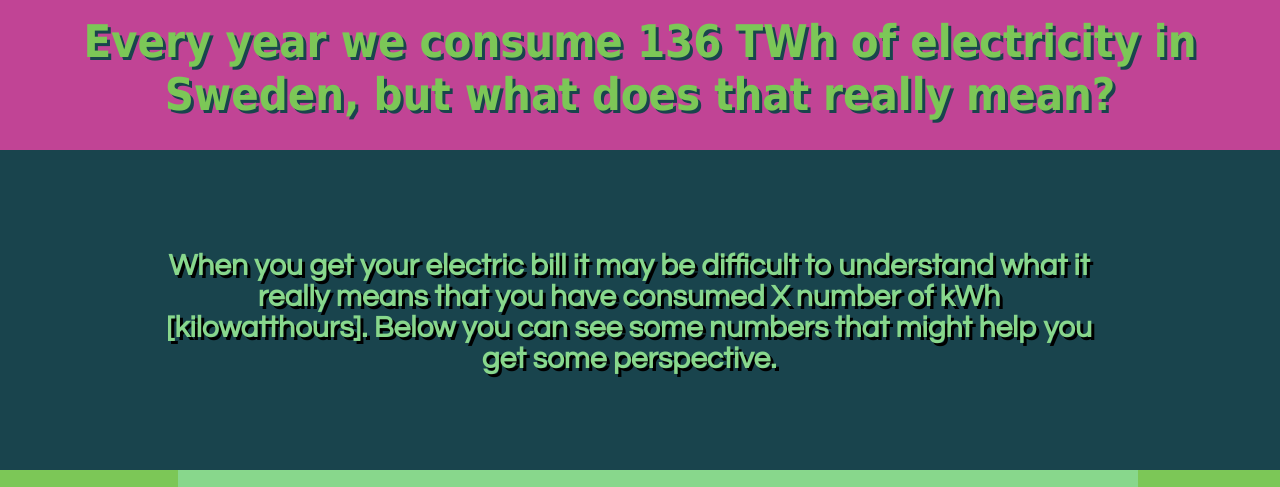
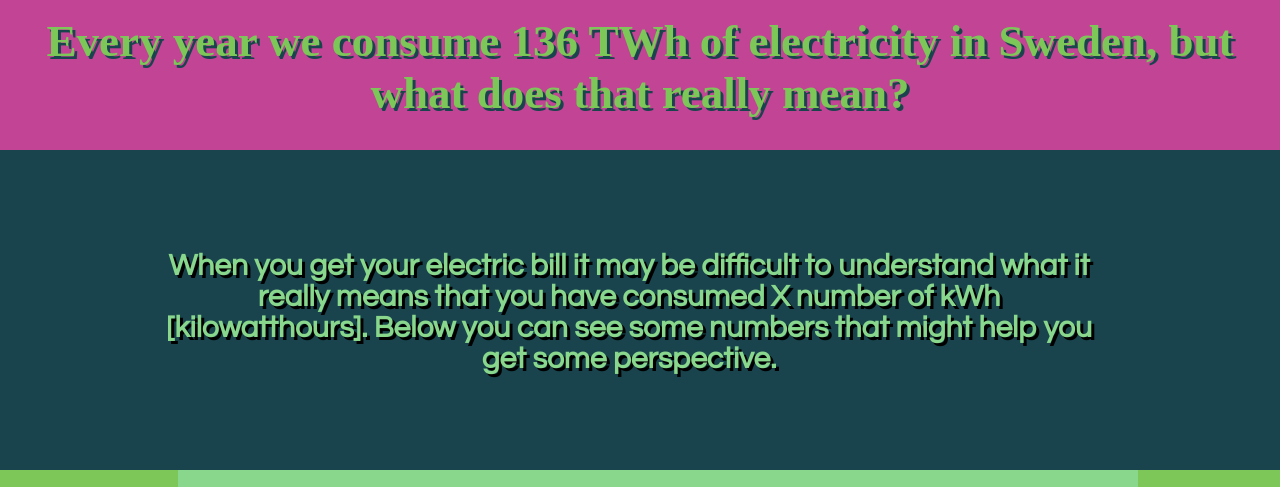
Before and after one commit to AngelicaRuth/EnergyConsumption.github.io, a plain HTML site: page index.html in a window 1280 px wide. Shown: the top 487 px of the page. Drawn offline with nearby package versions, Linux system fonts and the light colour scheme.

Commit message:
Update stylesheet.css

```diff
--- a/stylesheet.css
+++ b/stylesheet.css
@@ -75,7 +75,7 @@ header{
 
 h1{
     margin: auto;
-	font-family: "Tahoma";
+	font-family: "Raleway";
 	font-size: 45px;
 	color: #7CC757;
 	text-align: center;
```
